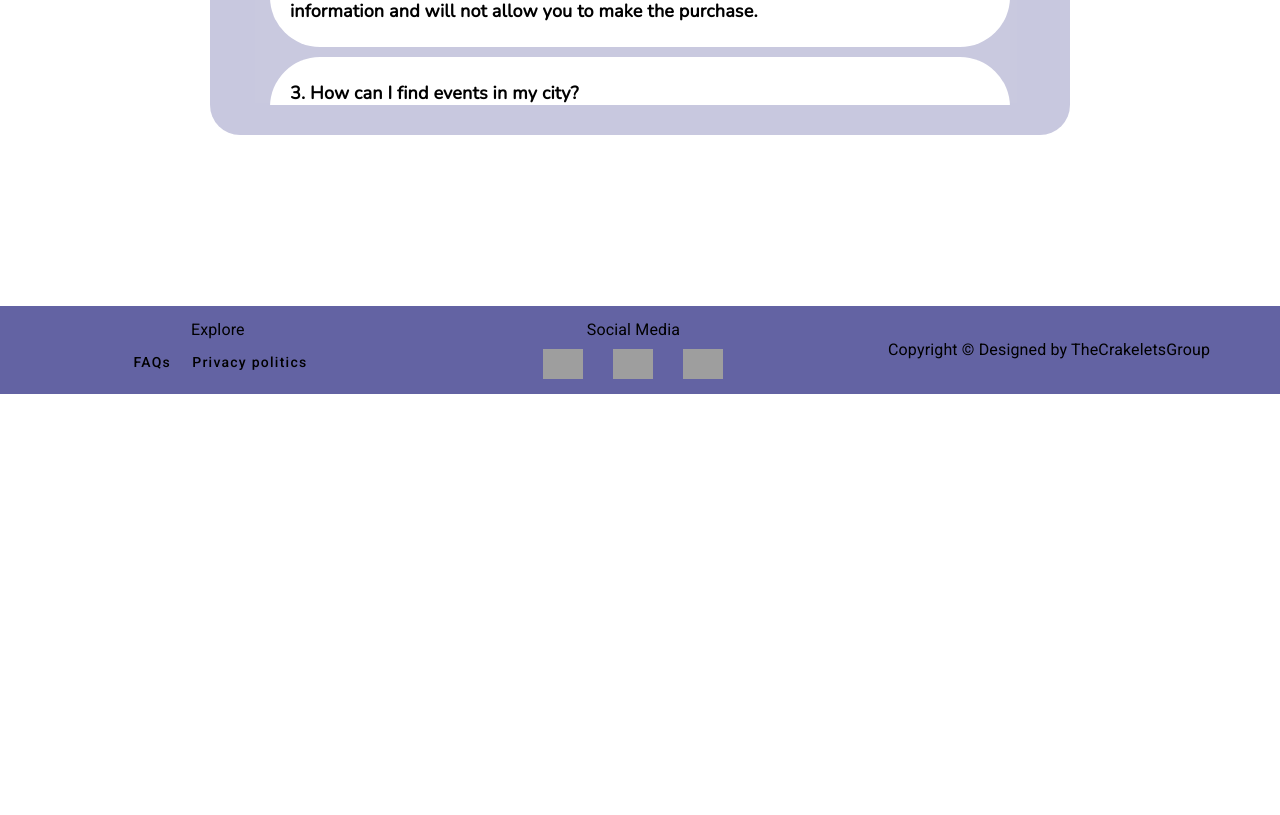
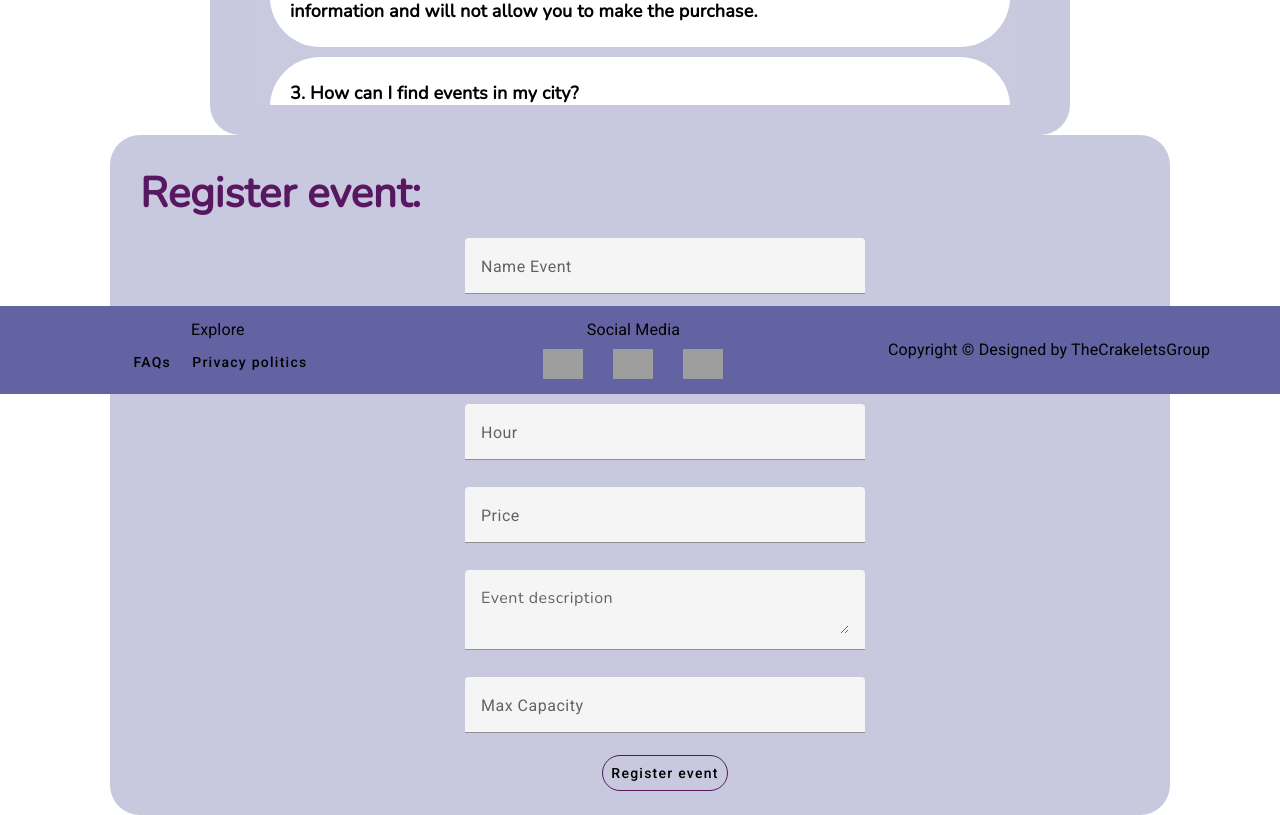
Before and after one commit to CrackeletsGroup-IoT/the-big-fun-web-application, an Angular app: page /faqs in a window 1280 px wide. Shown: the part 406-1221 px from the top of the page. Before the commit the page ends 800 px from the top, so only its background shows below. Built offline with nearby package versions, Linux system fonts and the light colour scheme; grey boxes are pictures that could not be loaded.

Commit message:
refactor: Register event component updated

```diff
--- a/src/app/app.component.html
+++ b/src/app/app.component.html
@@ -1,5 +1,5 @@
 <app-nav></app-nav>
 
 
-
+<app-registerevent-component></app-registerevent-component>
 <app-footer-content class="footer"></app-footer-content>
--- a/src/app/event/components/registerevent-component/registerevent-component.component.css
+++ b/src/app/event/components/registerevent-component/registerevent-component.component.css
@@ -11,7 +11,6 @@
   background: rgba(99, 99, 163, 0.35);
   border-radius: 30px;
   padding: 30px;
-
 }
 .imgContainer{
   width:400px;
@@ -32,7 +31,7 @@ img{
 
 .body{
   display:flex;
-
+  justify-content: center;
 
 }
 .inputData{
@@ -53,6 +52,15 @@ img{
   width:400px;
 }
 .calendar{
+  width: 200px;
+  margin-bottom:5px;
+  font-family: "Nunito", sans-serif;
+  font-style: normal;
+  display:flex;
+  border-radius: 4px;
+  margin-right: 5px;
+}
+.imagelink{
   width: 200px;
   margin-bottom:5px;
   font-family: "Nunito", sans-serif;
@@ -84,7 +92,7 @@ img{
 @media (min-width: 768px) {
   .background {
     max-width: 1000px;
-    height: 540px;
+    height: 620px;
     margin: 0 auto;
     padding: 30px;
   }
--- a/src/app/event/components/registerevent-component/registerevent-component.component.html
+++ b/src/app/event/components/registerevent-component/registerevent-component.component.html
@@ -4,12 +4,6 @@
     <h1>Register event:</h1>
   </div>
   <div class="body">
-    <div class="imgContainer">
-<!--      <img [src]="eventImg" alt="user picture" aria-label="Assistant Image" >-->
-      <br>
-      <button mat-button class="button">Upload image</button>
-    </div>
-    <br>
     <div class="inputData">
 
       <mat-form-field class="inputText">
@@ -24,21 +18,16 @@
           <mat-datepicker-toggle matSuffix [for]="picker"></mat-datepicker-toggle>
           <mat-datepicker #picker></mat-datepicker>
         </mat-form-field>
-        <mat-form-field class="dropdown w-full md:w-18rem">
-          <mat-label>Type of ticket</mat-label>
-          <mat-select>
-            <mat-option *ngFor="let ticket of typeTickets" [value]="ticket">{{ ticket.name }}</mat-option>
-          </mat-select>
+        <mat-form-field class="imagelink">
+          <mat-label>Image</mat-label>
+          <input matInput [(ngModel)]="event.img">
         </mat-form-field>
       </div>
       <mat-form-field class="inputText">
         <mat-label>Hour</mat-label>
         <input matInput [(ngModel)]="event.hour">
       </mat-form-field>
-      <mat-form-field class="inputText">
-        <mat-label>Image</mat-label>
-        <input matInput [(ngModel)]="event.img">
-      </mat-form-field>
+
       <mat-form-field class="inputText">
         <mat-label>Price</mat-label>
         <input matInput [(ngModel)]="event.cost">
```
